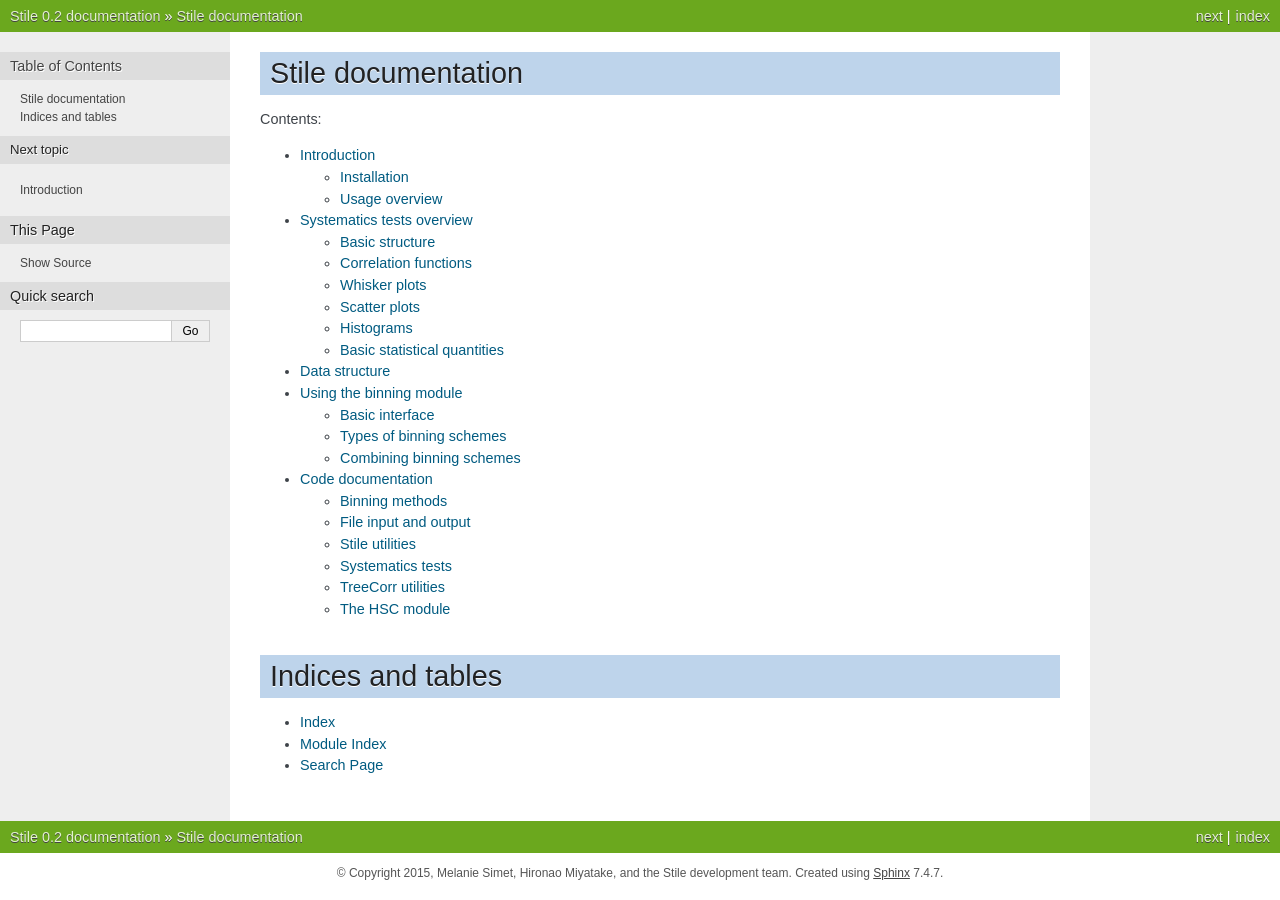
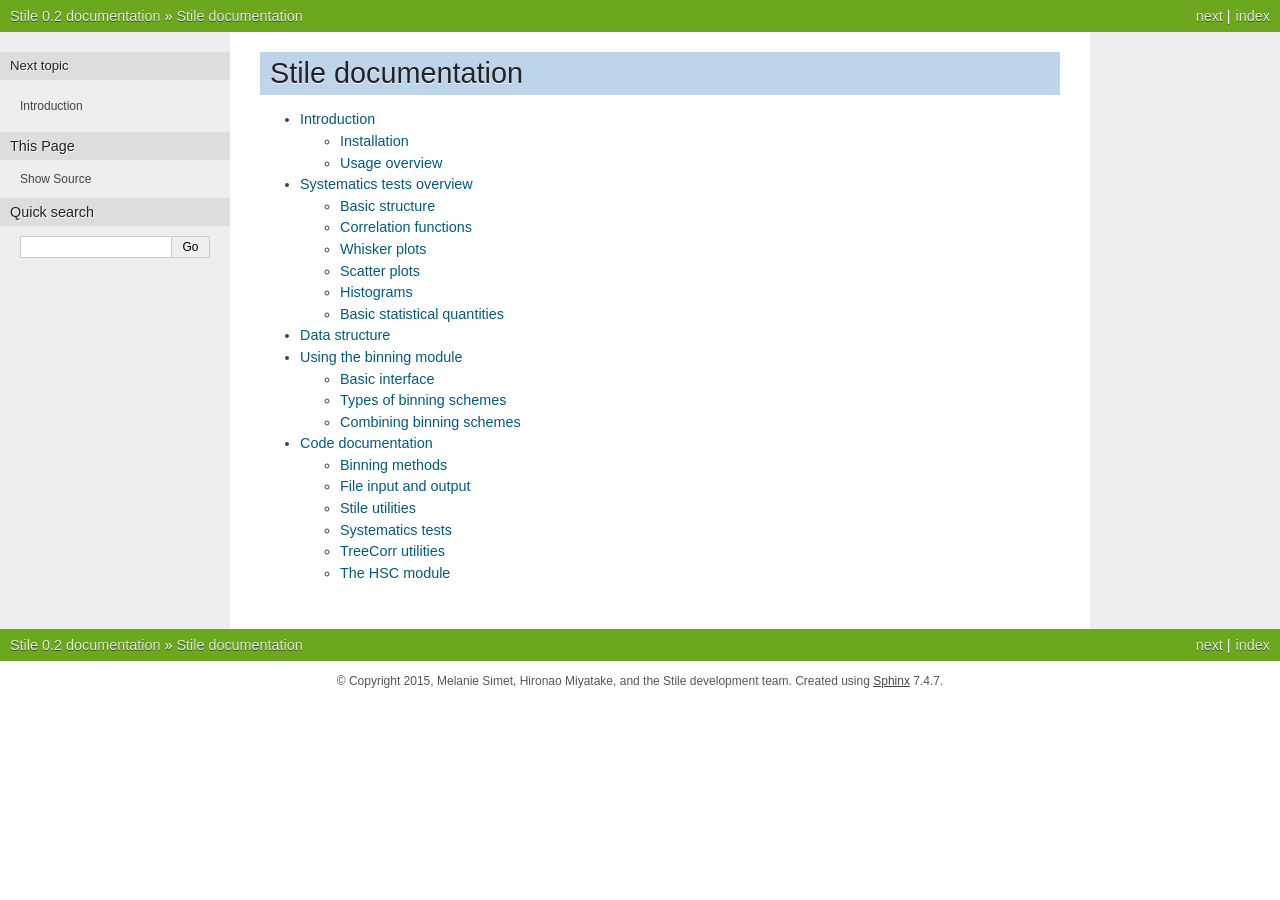
Before and after one commit to msimet/Stile, a Sphinx documentation site: the page built from doc/index.rst, in a window 1280 px wide. Built offline with Sphinx 7.4.7, drawn with Linux system fonts in a browser that asks for light colours.

Commit message:
Some formatting changes for the documentation (#17)

```diff
--- a/doc/conf.py
+++ b/doc/conf.py
@@ -50,8 +50,8 @@
 
 # General information about the project.
 project = u'Stile'
-copyright = u'2015, Melanie Simet, Hironao Miyatake,\nand the Stile development team'
-author = u'Melanie Simet, Hironao Miyatake,\nand the Stile development team'
+copyright = u'2015, Melanie Simet, Hironao Miyatake, and the Stile development team'
+author = u'Melanie Simet, Hironao Miyatake, and the Stile development team'
 
 # The version info for the project you're documenting, acts as replacement for
 # |version| and |release|, also used in various other places throughout the
@@ -209,6 +209,7 @@
 
 latex_elements = {
   'classoptions': ',openany,oneside',
+  'babel': '\\usepackage[english]{babel}'
 # The paper size ('letterpaper' or 'a4paper').
 #'papersize': 'letterpaper',
 
@@ -227,7 +228,7 @@
 #  author, documentclass [howto, manual, or own class]).
 latex_documents = [
   (master_doc, 'Stile.tex', u'Stile Documentation',
-   u'Melanie Simet, Hironao Miyatake, and the Stile development team', 'manual'),
+   u'Melanie Simet, Hironao Miyatake,\\\\ and the Stile development team', 'manual'),
 ]
 
 # The name of an image file (relative to this directory) to place at the top of
--- a/doc/index.rst
+++ b/doc/index.rst
@@ -5,8 +5,6 @@
 
 Stile documentation
 ===================
-
-Contents:
 
 .. toctree::
    :maxdepth: 2
@@ -16,11 +14,3 @@
    data
    binning_basics
    codedoc
-
-
-Indices and tables
-==================
-
-* :ref:`genindex`
-* :ref:`modindex`
-* :ref:`search`
```
